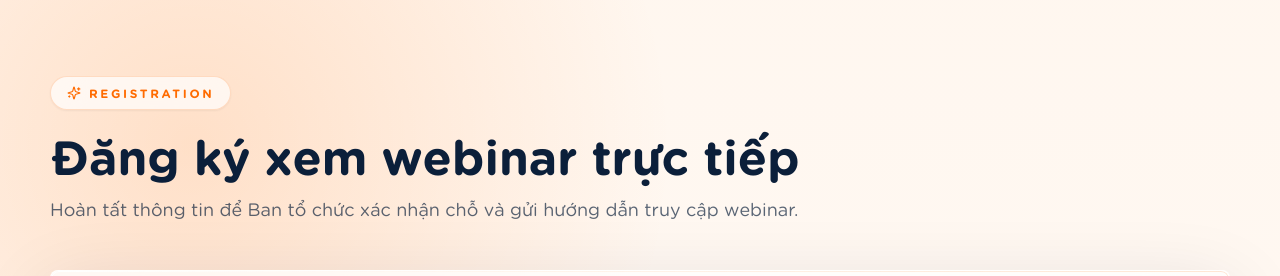
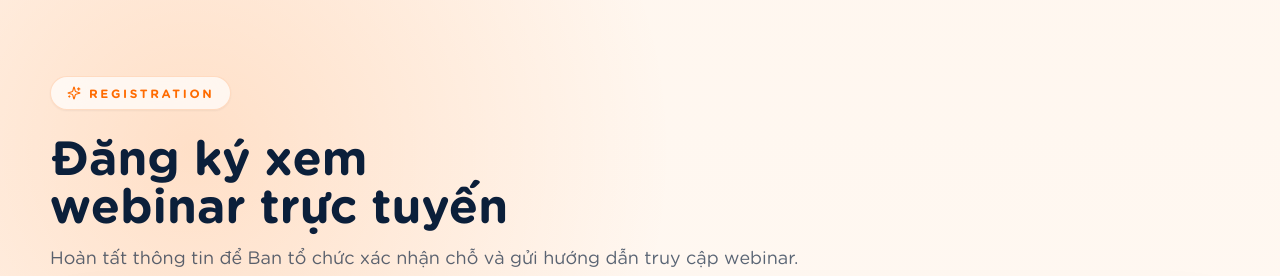
Before and after one commit to RealMir5713/the-banker-2026, a Next.js app: page /webinar in a window 1280 px wide. Shown: the part 3540-3816 px from the top of the page. Built offline with nearby package versions, Linux system fonts and the light colour scheme; no server answers.

Commit message:
Update WebinarPage.tsx

```diff
--- a/components/WebinarPage.tsx
+++ b/components/WebinarPage.tsx
@@ -603,7 +603,7 @@ function RegistrationSection() {
         <SectionHeading
           description="Hoàn tất thông tin để Ban tổ chức xác nhận chỗ và gửi hướng dẫn truy cập webinar."
           eyebrow="Registration"
-          title="Đăng ký xem webinar trực tiếp"
+          title="Đăng ký xem webinar trực tuyến"
         />
         <Reveal>
           <div className="glass-border rounded-[8px] border border-white/75 bg-white/[0.72] p-5 shadow-premium backdrop-blur-2xl md:p-8">
```
